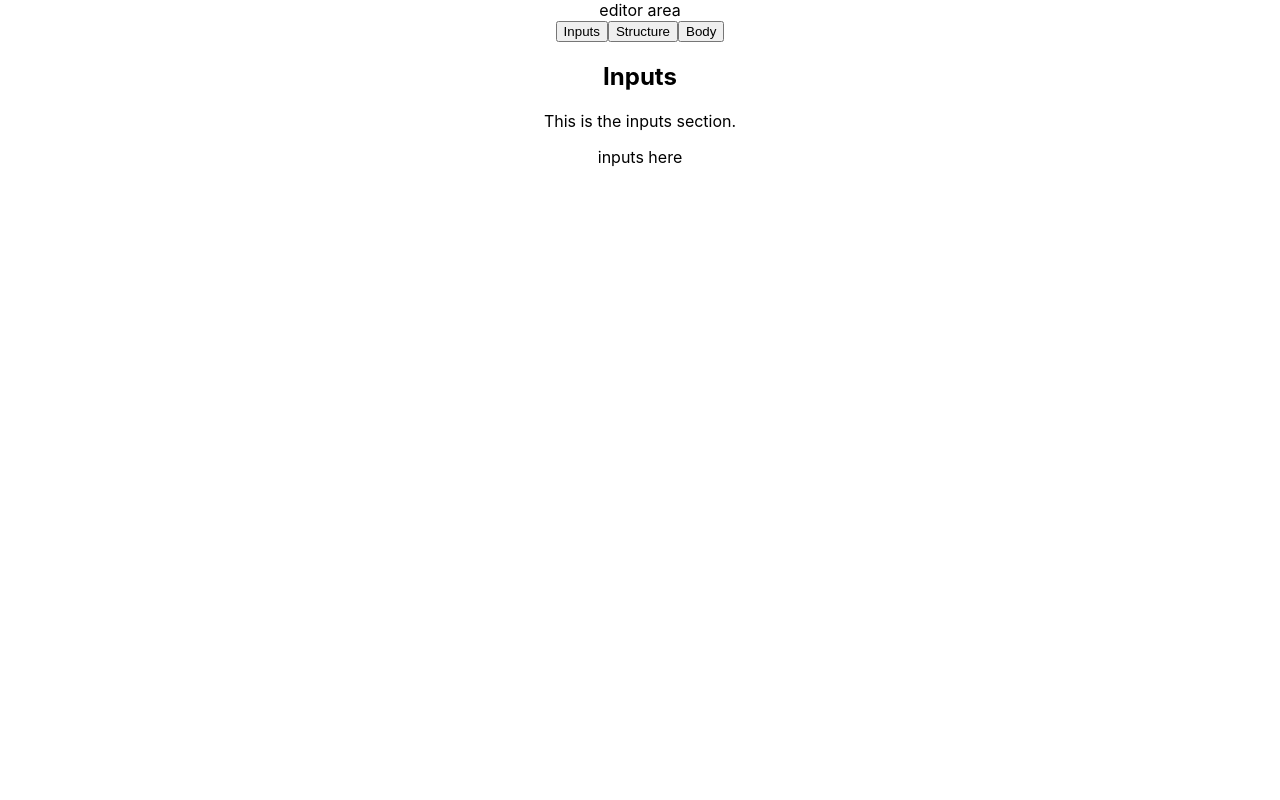
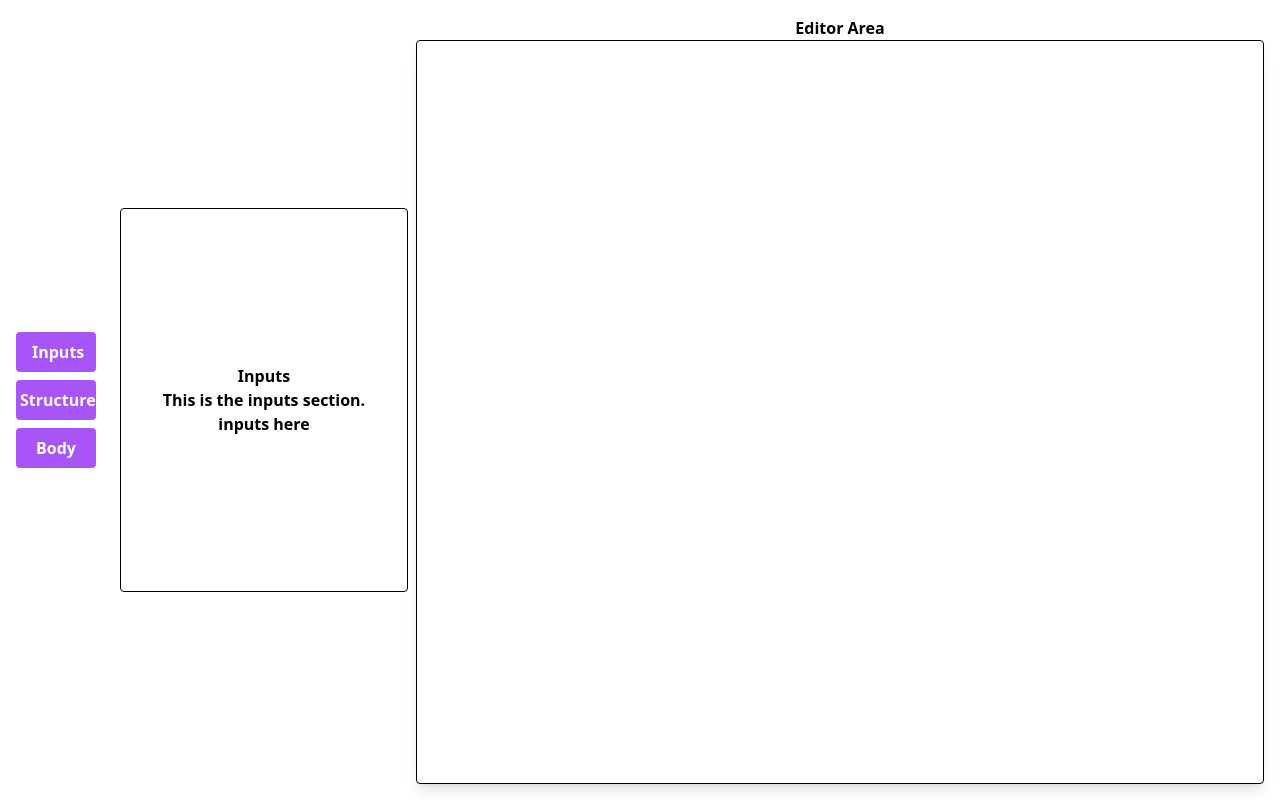
Before and after one commit to SaiHarshaVardhan-ez/ver3, a React (Create React App) app: page /interface in a window 1280 px wide. Built offline with nearby package versions, Linux system fonts and the light colour scheme.

Commit message:
applied basic css

```diff
--- a/package.json
+++ b/package.json
@@ -35,5 +35,8 @@
       "last 1 firefox version",
       "last 1 safari version"
     ]
+  },
+  "devDependencies": {
+    "tailwindcss": "^3.4.4"
   }
 }
--- a/src/App.css
+++ b/src/App.css
@@ -1,38 +1,3 @@
-.App {
-  text-align: center;
-}
-
-.App-logo {
-  height: 40vmin;
-  pointer-events: none;
-}
-
-@media (prefers-reduced-motion: no-preference) {
-  .App-logo {
-    animation: App-logo-spin infinite 20s linear;
-  }
-}
-
-.App-header {
-  background-color: #282c34;
-  min-height: 100vh;
-  display: flex;
-  flex-direction: column;
-  align-items: center;
-  justify-content: center;
-  font-size: calc(10px + 2vmin);
-  color: white;
-}
-
-.App-link {
-  color: #61dafb;
-}
-
-@keyframes App-logo-spin {
-  from {
-    transform: rotate(0deg);
-  }
-  to {
-    transform: rotate(360deg);
-  }
-}
+@import 'tailwindcss/base';
+@import 'tailwindcss/components';
+@import 'tailwindcss/utilities';
--- a/src/Interface.jsx
+++ b/src/Interface.jsx
@@ -4,9 +4,9 @@ import Features from './components/Features'
 
 const Interface = () => {
   return (
-    <div>
+    <div className='h-screen w-screen flex flex-row p-4'>
+      <Features/>
       <Editor/>
-      <Features/>
     </div>
   )
 }
--- a/src/components/Editor.jsx
+++ b/src/components/Editor.jsx
@@ -1,11 +1,17 @@
-import React from 'react'
+import React from "react";
 
 const Editor = () => {
   return (
-    <>
-      editor area
-    </>
-  )
-}
+    <div className="flex flex-col w-full h-full items-center justify-center">
+      <h2>
+        <b>Editor Area</b>
+      </h2>
+      <div
+        className="w-full h-full text-center font-bold bg-white p-2 rounded shadow-lg overflow-auto border border-black rounded"
+        contentEditable="true"
+      ></div>
+    </div>
+  );
+};
 
-export default Editor
+export default Editor;
--- a/src/components/Features.jsx
+++ b/src/components/Features.jsx
@@ -1,40 +1,58 @@
-import React, { useState } from 'react';
-import Structures from './featureComponents/Structures';
-import Body from './featureComponents/Body';
-import Inputs from './featureComponents/Inputs';
+import React, { useState } from "react";
+import Structures from "./featureComponents/Structures";
+import Body from "./featureComponents/Body";
+import Inputs from "./featureComponents/Inputs";
 
 const Features = () => {
   const [opened, setOpened] = useState("inputs");
 
   return (
-    <>
-      <div>
-        <button onClick={() => setOpened("inputs")}>Inputs</button>
-        <button onClick={() => setOpened("structure")}>Structure</button>
-        <button onClick={() => setOpened("body")}>Body</button>
+    <div className="flex flex-row gap-4">
+      <div className="flex flex-col gap-2 justify-center items-center text-center font-bold">
+        <button
+          className="w-20 bg-purple-500 hover:bg-gray-700 text-white font-bold py-2 px-4 rounded"
+          onClick={() => setOpened("inputs")}
+        >
+          Inputs
+        </button>
+        <button
+          className="w-20 bg-purple-500 hover:bg-gray-700 text-white font-bold py-2 px-1 rounded"
+          onClick={() => setOpened("structure")}
+        >
+          Structure
+        </button>
+        <button
+          className="w-20 bg-purple-500 hover:bg-gray-700 text-white font-bold py-2 px-4 rounded"
+          onClick={() => setOpened("body")}
+        >
+          Body
+        </button>
       </div>
-
+      <div className="flex justify-center items-center text-center">
+        <div className="border border-black rounded m-2 p-2 w-72 h-96 flex flex-col justify-center items-center text-center font-bold">
           {opened === "inputs" ? (
             <div>
               <h2>Inputs</h2>
               <p>This is the inputs section.</p>
-          <Inputs/>
+              <Inputs />
             </div>
           ) : opened === "structure" ? (
             <div>
               <h2>Structures</h2>
               <p>This is the structures section.</p>
-          <Structures/>
+              <Structures />
             </div>
           ) : opened === "body" ? (
             <div>
-          <h2>body</h2>
+              <h2>Body</h2>
               <p>This is the body section.</p>
-          <Body/>
+              <Body />
             </div>
           ) : null}
-    </>
+        </div>
+      </div>
+    </div>
   );
-}
+};
 
 export default Features;
--- a/src/index.css
+++ b/src/index.css
@@ -1,13 +1,3 @@
-body {
-  margin: 0;
-  font-family: -apple-system, BlinkMacSystemFont, 'Segoe UI', 'Roboto', 'Oxygen',
-    'Ubuntu', 'Cantarell', 'Fira Sans', 'Droid Sans', 'Helvetica Neue',
-    sans-serif;
-  -webkit-font-smoothing: antialiased;
-  -moz-osx-font-smoothing: grayscale;
-}
-
-code {
-  font-family: source-code-pro, Menlo, Monaco, Consolas, 'Courier New',
-    monospace;
-}
+@import 'tailwindcss/base';
+@import 'tailwindcss/components';
+@import 'tailwindcss/utilities';
--- /dev/null
+++ b/tailwind.config.js
@@ -0,0 +1,10 @@
+/** @type {import('tailwindcss').Config} */
+module.exports = {
+  content: [
+    "./src/**/*.{js,jsx,ts,tsx}",
+  ],
+  theme: {
+    extend: {},
+  },
+  plugins: [],
+}
```
Also changed, not shown: 1 other file (tests, documents, lock files or other folders). Lines whose indentation alone changed are shown as unchanged.
